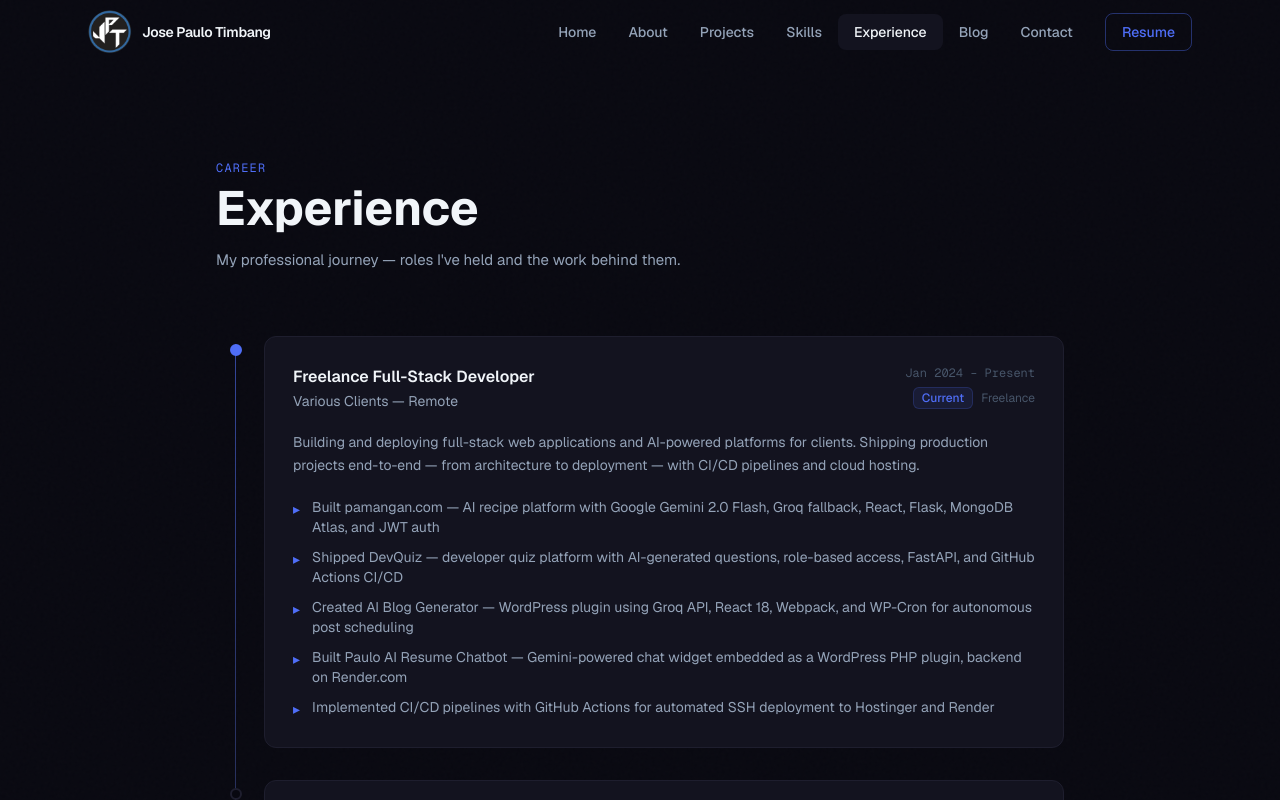
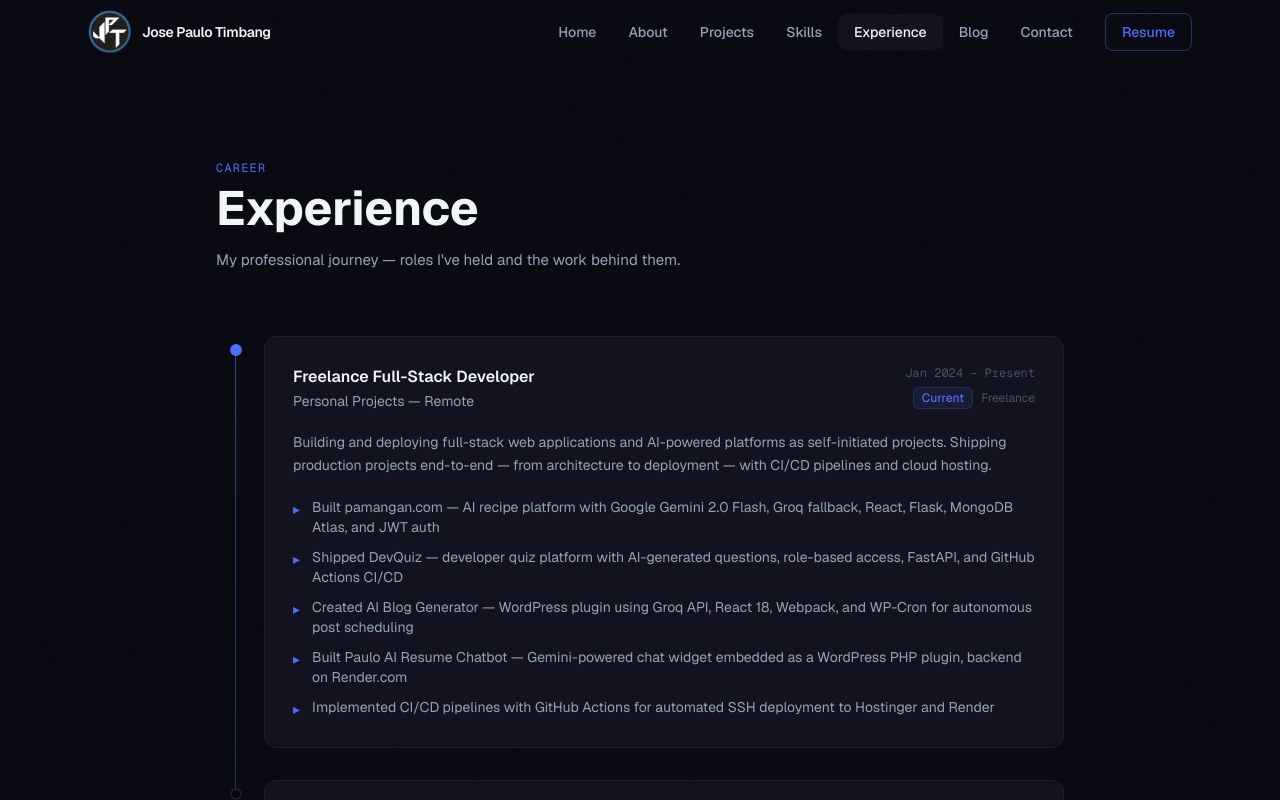
Before and after one commit to JPTWeb01/josepaulotimbang.com, a Next.js app in the folder frontend/: page /experience in a window 1280 px wide. Shown: the top 800 px of the page. Built offline with nearby package versions, Linux system fonts and the light colour scheme.

Commit message:
content: relabel current role as personal projects instead of client work

```diff
--- a/frontend/app/experience/page.tsx
+++ b/frontend/app/experience/page.tsx
@@ -12,14 +12,14 @@ export const metadata: Metadata = {
 const experiences = [
   {
     role: "Freelance Full-Stack Developer",
-    company: "Various Clients",
+    company: "Personal Projects",
     type: "Freelance",
     location: "Remote",
     start_date: "2024-01-01",
     end_date: null,
     is_current: true,
     description:
-      "Building and deploying full-stack web applications and AI-powered platforms for clients. Shipping production projects end-to-end — from architecture to deployment — with CI/CD pipelines and cloud hosting.",
+      "Building and deploying full-stack web applications and AI-powered platforms as self-initiated projects. Shipping production projects end-to-end — from architecture to deployment — with CI/CD pipelines and cloud hosting.",
     highlights: [
       "Built pamangan.com — AI recipe platform with Google Gemini 2.0 Flash, Groq fallback, React, Flask, MongoDB Atlas, and JWT auth",
       "Shipped DevQuiz — developer quiz platform with AI-generated questions, role-based access, FastAPI, and GitHub Actions CI/CD",
--- a/frontend/app/resume/page.tsx
+++ b/frontend/app/resume/page.tsx
@@ -11,7 +11,7 @@ export const metadata: Metadata = {
 
 const experience = [
   {
-    company: "Various Clients",
+    company: "Personal Projects",
     role: "Freelance Full-Stack Developer",
     type: "Freelance",
     period: "2024 - Present",
```
